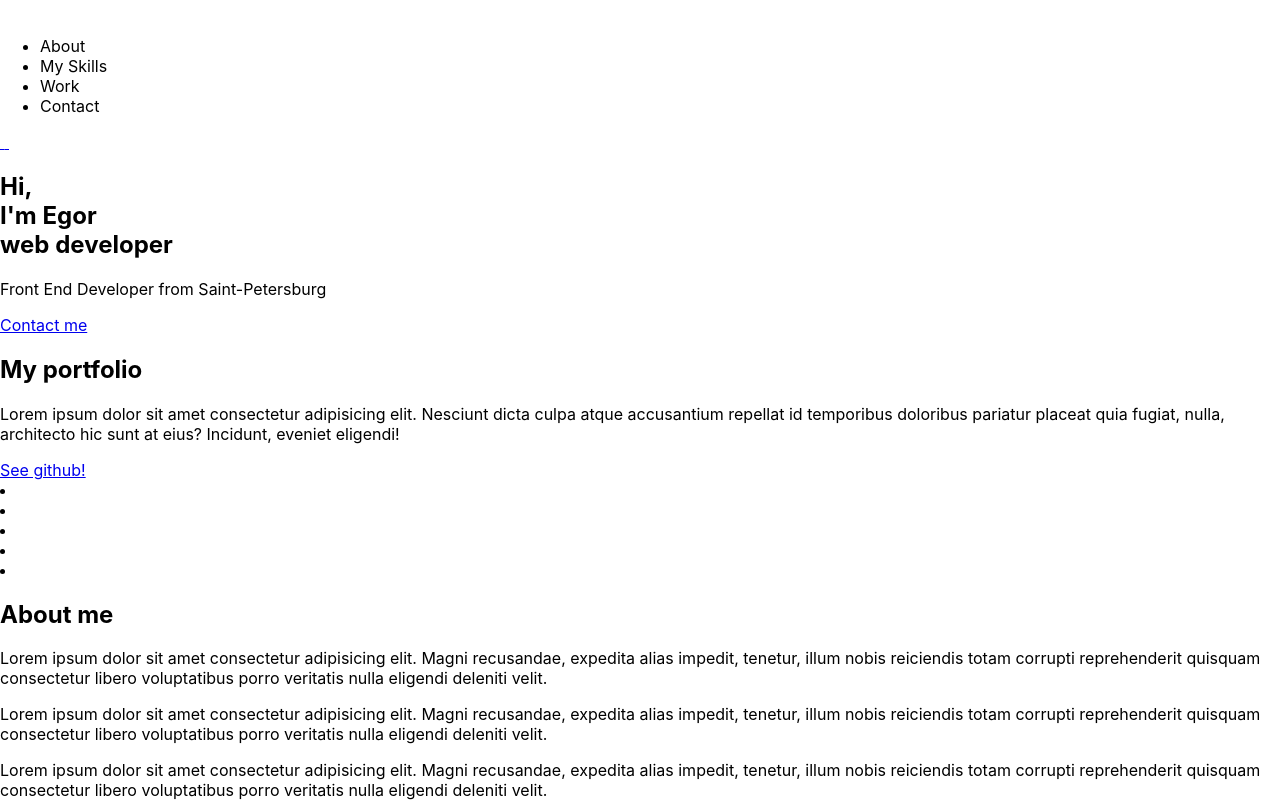
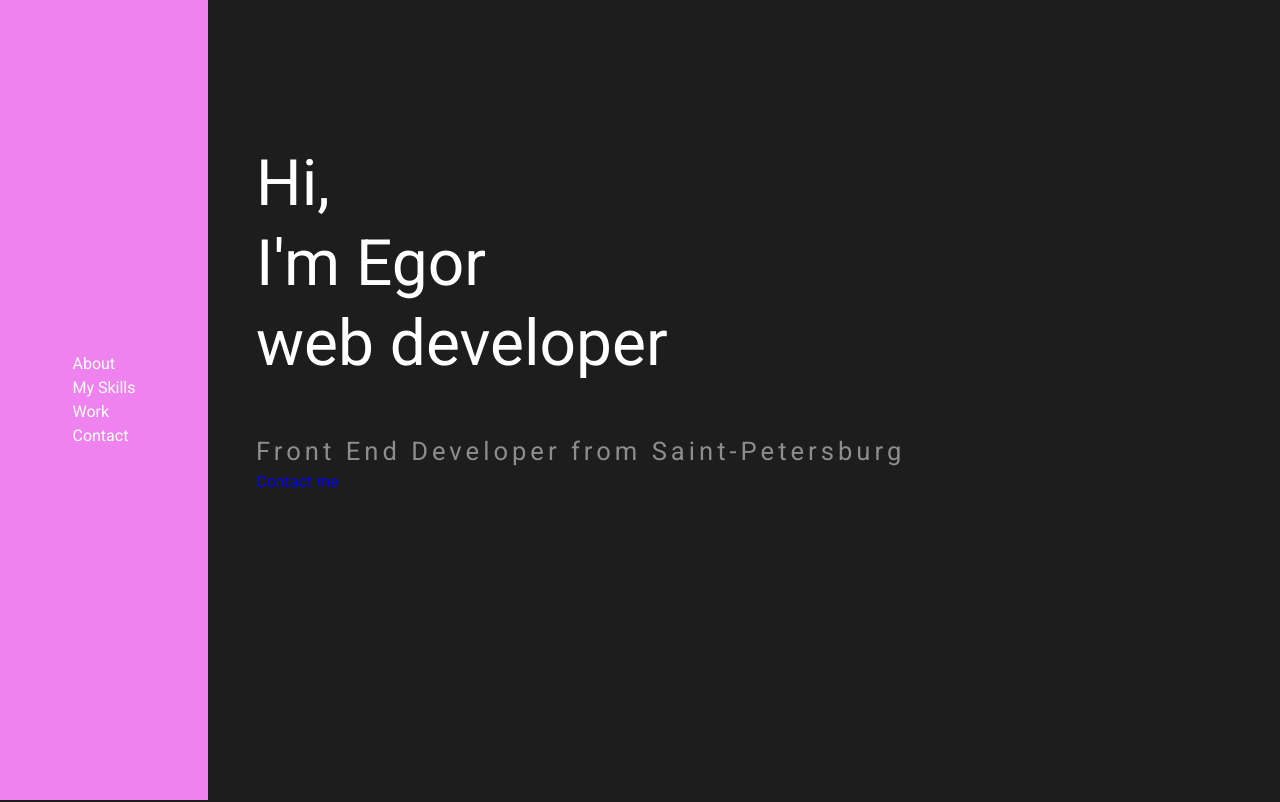
Before and after one commit to faceless49/portfolio, a React (Create React App) app: page / in a window 1280 px wide. Shown: the top 802 px of the page. Built offline with nearby package versions, Linux system fonts and the light colour scheme.

Commit message:
add vars mixins. some styled first page

```diff
--- a/package.json
+++ b/package.json
@@ -11,11 +11,12 @@
     "@types/react": "^17.0.0",
     "@types/react-dom": "^17.0.0",
     "@types/react-router-dom": "^5.1.8",
+    "@types/sass": "1.16.1",
     "react": "^17.0.2",
     "react-dom": "^17.0.2",
     "react-router-dom": "^5.2.0",
     "react-scripts": "4.0.3",
-    "sass": "^1.35.2",
+    "sass": "1.35.2",
     "typescript": "^4.1.2",
     "web-vitals": "^1.0.1"
   },
--- a/src/App.tsx
+++ b/src/App.tsx
@@ -1,62 +1,13 @@
 import React from "react";
 import s from "./App.module.scss";
+import { Navigation } from "./components/navigation/Navigation";
+import { Main } from "./components/main/Main";
 
 function App() {
   return (
     <div className={s.App}>
-      <div className={s.navigation_wrap}>
-        <div className={s.navigation_header}>
-          <a href="#" className={s.nav_link}>
-            <img src="#" alt="" className={s.logo} />
-          </a>
-        </div>
-
-        <nav className={s.menu}>
-          <ul className={s.menu_list}>
-            <li className={s.menu_item}>
-              <a>About</a>
-            </li>
-            <li className={s.menu_item}>
-              <a>My Skills</a>
-            </li>
-            <li className={s.menu_item}>
-              <a>Work</a>
-            </li>
-            <li className={s.menu_item}>
-              <a>Contact</a>
-            </li>
-          </ul>
-        </nav>
-
-        <div className={s.social}>
-          <a href="#" className={s.social_link}>
-            <img src="#" alt="" className={s.social_lnk} />{" "}
-          </a>
-          <a href="#" className={s.social_link}>
-            <img src="#" alt="" className={s.social_tg} />{" "}
-          </a>
-          <a href="#" className={s.social_link}>
-            <img src="#" alt="" className={s.social_gh} />{" "}
-          </a>
-        </div>
-      </div>
-      <section className={s.main}>
-        <div className={s.main_inner}>
-          <h1 className={s.title}>
-            Hi,
-            <br />
-            I'm Egor
-            <br />
-            web developer
-          </h1>
-          <p className={s.main_descr}>
-            Front End Developer from Saint-Petersburg
-          </p>
-          <a href="#" className={s.btn}>
-            Contact me
-          </a>
-        </div>
-      </section>
+      <Navigation />
+      <Main />
       <section className={s.work}>
         <div className={s.work_inner}>
           <div className={s.work_column}>
@@ -83,7 +34,7 @@ function App() {
       <section className={s.about}>
         <div className={s.about_inner}>
           <div className={s.about_column}>
-            <h2 className="title">About me</h2>
+            <h2 className={s.title}>About me</h2>
             <p className={s.about_descr}>
               Lorem ipsum dolor sit amet consectetur adipisicing elit. Magni
               recusandae, expedita alias impedit, tenetur, illum nobis
--- /dev/null
+++ b/src/components/main/Main.module.scss
@@ -0,0 +1,17 @@
+.main {
+  min-height: 100vh;
+  padding: 9rem 3rem;
+  &_inner {
+    .title {
+      font-size: 4rem;
+      line-height: 5rem;
+    }
+    .main_descr {
+      font-size: 1.6rem;
+    letter-spacing: 4px;
+    margin-top: 3rem;
+    display: block;
+    color: #8d8d8d;
+    }
+  }
+}
--- /dev/null
+++ b/src/components/main/Main.tsx
@@ -0,0 +1,23 @@
+import s from "./Main.module.scss";
+
+export const Main = () => {
+  return (
+    <section className={s.main}>
+      <div className={s.main_inner}>
+        <h1 className={s.title}>
+          Hi,
+          <br />
+          I'm Egor
+          <br />
+          web developer
+        </h1>
+        <p className={s.main_descr}>
+          Front End Developer from Saint-Petersburg
+        </p>
+        <a href="#" className={s.btn}>
+          Contact me
+        </a>
+      </div>
+    </section>
+  );
+};
--- /dev/null
+++ b/src/components/navigation/Navigation.module.scss
@@ -0,0 +1,13 @@
+
+.navigation_wrap {
+  width: 13rem;
+  height: 100vh;
+  position: fixed;
+  left: 0;
+  top: 0;
+  display: flex;
+  flex-direction: column;
+  justify-content: space-between;
+  align-items: center;
+  background-color:violet;
+}
--- /dev/null
+++ b/src/components/navigation/Navigation.tsx
@@ -0,0 +1,41 @@
+import s from "./Navigation.module.scss";
+
+export const Navigation = (props) => {
+  return (
+    <div className={s.navigation_wrap}>
+      <div className={s.navigation_header}>
+        <a href="#" className={s.nav_link}>
+          <img src="#" alt="" className={s.logo} />
+        </a>
+      </div>
+
+      <nav className={s.menu}>
+        <ul className={s.menu_list}>
+          <li className={s.menu_item}>
+            <a>About</a>
+          </li>
+          <li className={s.menu_item}>
+            <a>My Skills</a>
+          </li>
+          <li className={s.menu_item}>
+            <a>Work</a>
+          </li>
+          <li className={s.menu_item}>
+            <a>Contact</a>
+          </li>
+        </ul>
+      </nav>
+      <div className={s.social}>
+        <a href="#" className={s.social_link}>
+          <img src="#" alt="" className={s.social_lnk} />{" "}
+        </a>
+        <a href="#" className={s.social_link}>
+          <img src="#" alt="" className={s.social_tg} />{" "}
+        </a>
+        <a href="#" className={s.social_link}>
+          <img src="#" alt="" className={s.social_gh} />{" "}
+        </a>
+      </div>
+    </div>
+  );
+};
--- a/src/index.css
+++ /dev/null
@@ -1,13 +0,0 @@
-body {
-  margin: 0;
-  font-family: -apple-system, BlinkMacSystemFont, 'Segoe UI', 'Roboto', 'Oxygen',
-    'Ubuntu', 'Cantarell', 'Fira Sans', 'Droid Sans', 'Helvetica Neue',
-    sans-serif;
-  -webkit-font-smoothing: antialiased;
-  -moz-osx-font-smoothing: grayscale;
-}
-
-code {
-  font-family: source-code-pro, Menlo, Monaco, Consolas, 'Courier New',
-    monospace;
-}
--- /dev/null
+++ b/src/index.scss
@@ -0,0 +1,86 @@
+@import url("https://fonts.googleapis.com/css2?family=Roboto:wght@400;700&display=swap");
+@import './sass/vars';
+* {
+  padding: 0px;
+  margin: 0px;
+  border: 0px;
+}
+*,
+*:before,
+*:after {
+  -moz-box-sizing: border-box;
+  -webkit-box-sizing: border-box;
+  box-sizing: border-box;
+}
+:focus,
+:active {
+  outline: none;
+}
+a:focus,
+a:active {
+  outline: none;
+}
+aside,
+nav,
+footer,
+header,
+section {
+  display: block;
+}
+html,
+body {
+  height: 100%;
+}
+body {
+  line-height: 1.5;
+  -ms-text-size-adjust: 100%;
+  -moz-text-size-adjust: 100%;
+  -webkit-text-size-adjust: 100%;
+  font-family: "Roboto", -apple-system, BlinkMacSystemFont, "Segoe UI", "Roboto",
+    "Oxygen", "Ubuntu", "Cantarell", "Fira Sans", "Droid Sans", "Helvetica Neue",
+    sans-serif;
+  -webkit-font-smoothing: antialiased;
+  -moz-osx-font-smoothing: grayscale;
+  background: $bgcolor;
+  color: $textColor;
+  padding-left: 13rem;
+}
+input::-ms-clear {
+  display: none;
+}
+button {
+  cursor: pointer;
+}
+button::-moz-focus-inner {
+  padding: 0;
+  border: 0;
+}
+a,
+a:visited {
+  text-decoration: none;
+}
+a:hover {
+  text-decoration: underline;
+}
+
+ul li {
+  list-style: none;
+}
+img {
+  vertical-align: top;
+}
+h1,
+h2,
+h3,
+h4,
+h5,
+h6 {
+  font-weight: inherit;
+  font-size: inherit;
+}
+
+
+code {
+  font-family: source-code-pro, Menlo, Monaco, Consolas, "Courier New",
+    monospace;
+}
--- /dev/null
+++ b/src/sass/_vars.scss
@@ -0,0 +1,32 @@
+// * Color
+
+$bgcolor: #1d1d1d;
+$maincolor: #08fdd8;
+$secondaryColor: #ff0b56;
+$textColor: #fff;
+
+// * Media
+$mq1: 1440;
+$mq2: 1279.98;
+$mq3: 767.98;
+$mq4: 575.98;
+
+// * Container
+
+.container {
+  padding: 0 15px;
+  @media (min-width:$mq4+px){
+       padding: 0 35px;
+  }
+  @media (min-width:$mq3+px){
+       padding: 0 50px;
+  }
+  @media (min-width:$mq2+px){
+       padding: 0 70px;
+       width: 100%;
+       margin: 0 auto;
+  }
+  @media (min-width:$mq1+px){
+        padding: 0 150px;
+  }
+}
```
Also changed, not shown: src/index.tsx (+6 -6 lines), src/sass/_mixins.scss (added).
